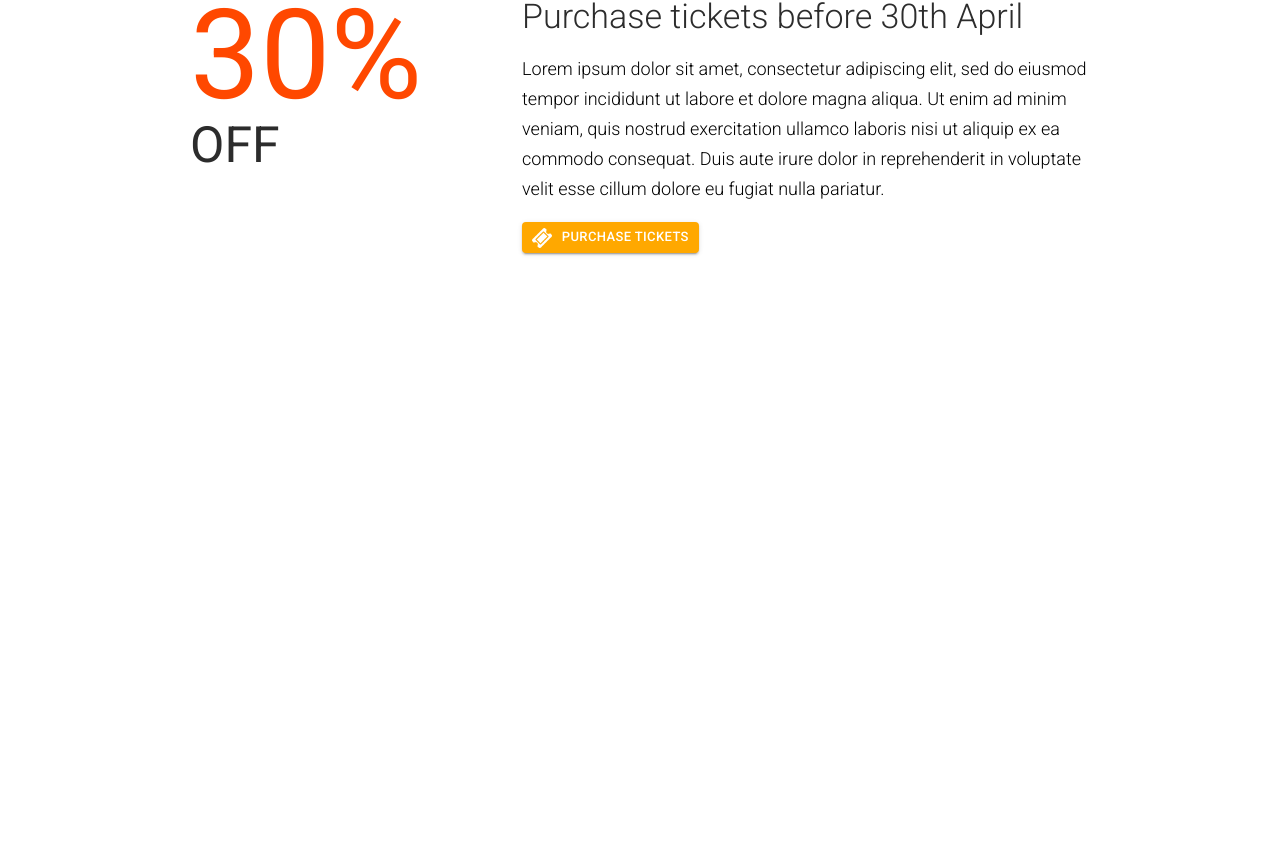
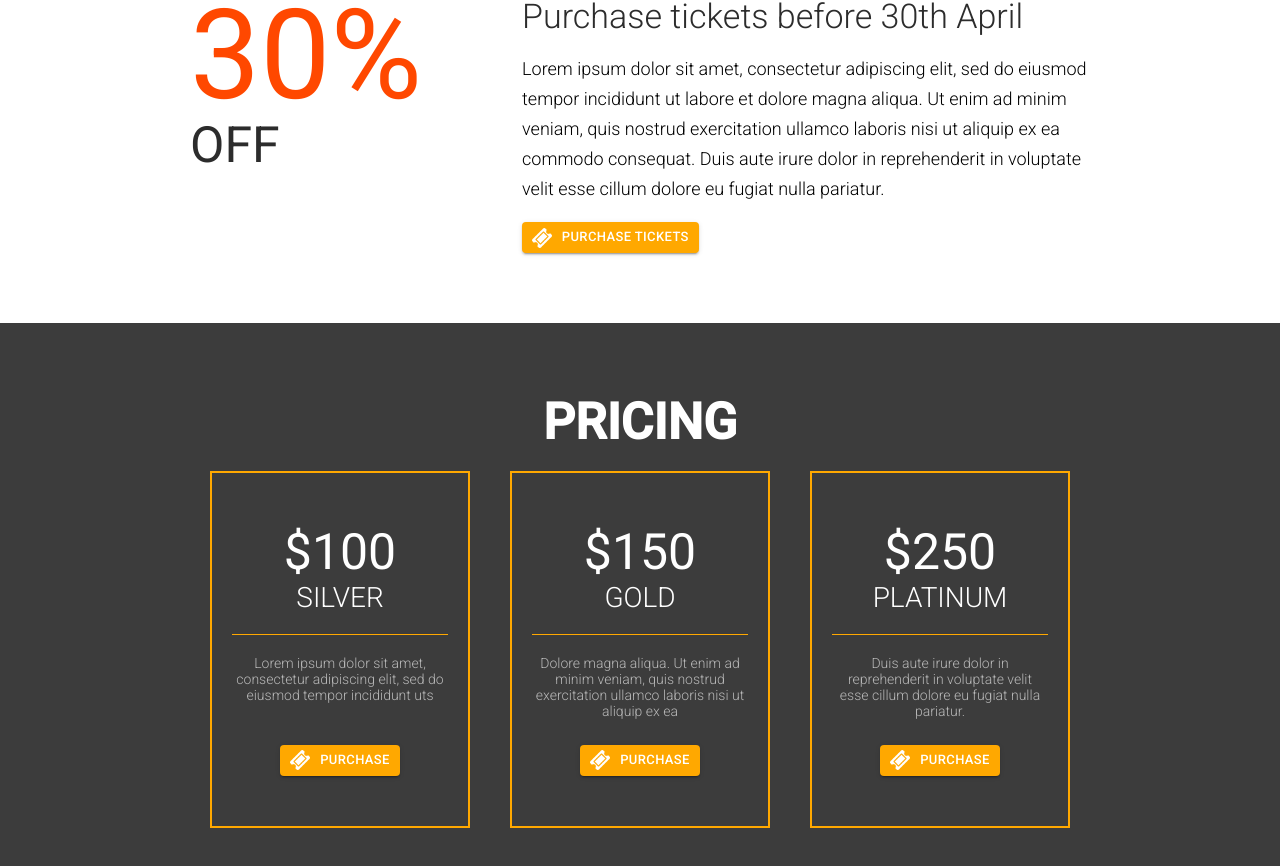
Before and after one commit to anna4j/Covid19, a React (Create React App) app: page / in a window 1280 px wide. Shown: the part 1935-2801 px from the top of the page. Before the commit the page ends 2258 px from the top, so only its background shows below. Built offline with nearby package versions, Linux system fonts and the light colour scheme.

Commit message:
pricing sec added

```diff
--- a/src/App.js
+++ b/src/App.js
@@ -7,6 +7,8 @@
 import Featured from './components/featured';
 import VenueNfo from './components/venue NFO'
 import Highlights from './components/Highlights'
+import Pricing from './components/Pricing'
+
 
 class App extends Component {
   render() {
@@ -19,6 +21,8 @@
         </Element>
         <VenueNfo />
         <Highlights />
+        <Pricing />
+
 
 
 
--- /dev/null
+++ b/src/components/Pricing/index.js
@@ -0,0 +1,63 @@
+import React, { Component } from 'react';
+import MyButton from '../utils/MyButton';
+import Zoom from 'react-reveal/Zoom';
+
+class Pricing extends Component {
+
+    state = {
+        prices: [100, 150, 250],
+        positions: ['Silver', 'Gold', 'Platinum'],
+        desc: [
+            'Lorem ipsum dolor sit amet, consectetur adipiscing elit, sed do eiusmod tempor incididunt uts',
+            'Dolore magna aliqua. Ut enim ad minim veniam, quis nostrud exercitation ullamco laboris nisi ut aliquip ex ea',
+            'Duis aute irure dolor in reprehenderit in voluptate velit esse cillum dolore eu fugiat nulla pariatur.'
+        ],
+        linkto: ['http://sales/b', 'http://sales/m', 'http://sales/s'],
+        delay: [500, 0, 500]
+
+    }
+
+    showBoxes = () => (
+        this.state.prices.map((box, i) => (
+            <Zoom delay={this.state.delay[i]} key={i}>
+                <div className="pricing_item">
+                    <div className="pricing_inner_wrapper">
+                        <div className="pricing_title">
+                            <span>${this.state.prices[i]}</span>
+                            <span>{this.state.positions[i]}</span>
+                        </div>
+                        <div className="pricing_description">
+                            {this.state.desc[i]}
+                        </div>
+                        <div className="pricing_buttons">
+                            <MyButton
+                                text="Purchase"
+                                bck="#ffa800"
+                                color="#ffffff"
+                                link={this.state.linkto[i]}
+                            />
+                        </div>
+                    </div>
+                </div>
+            </Zoom>
+        ))
+
+    )
+
+    render() {
+        return (
+            <div className="bck_black">
+                <div className="center_wrapper pricing_section">
+                    <h2>Pricing</h2>
+
+                    <div className="pricing_wrapper">
+                        {this.showBoxes()}
+                    </div>
+
+                </div>
+            </div>
+        );
+    }
+}
+
+export default Pricing;
```
